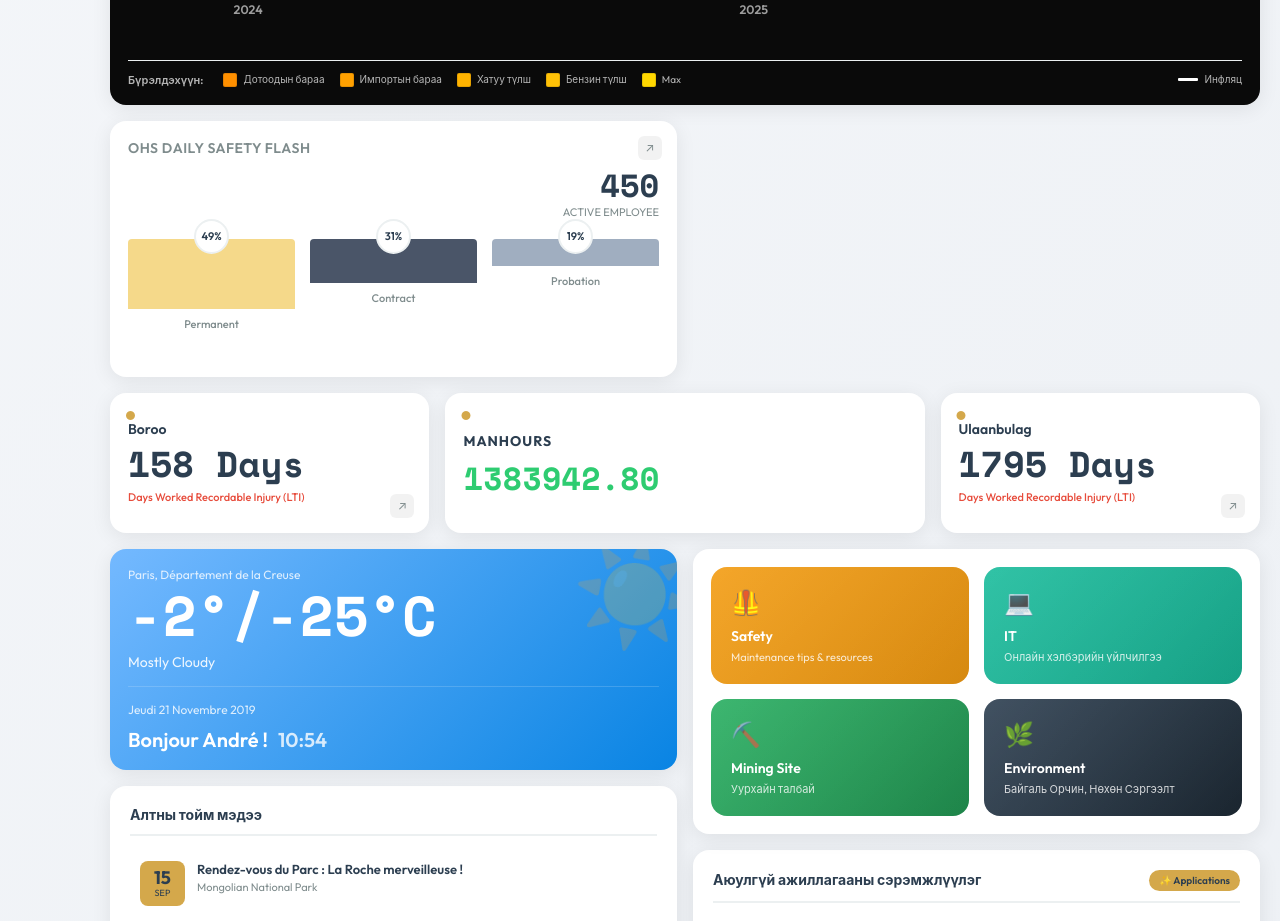
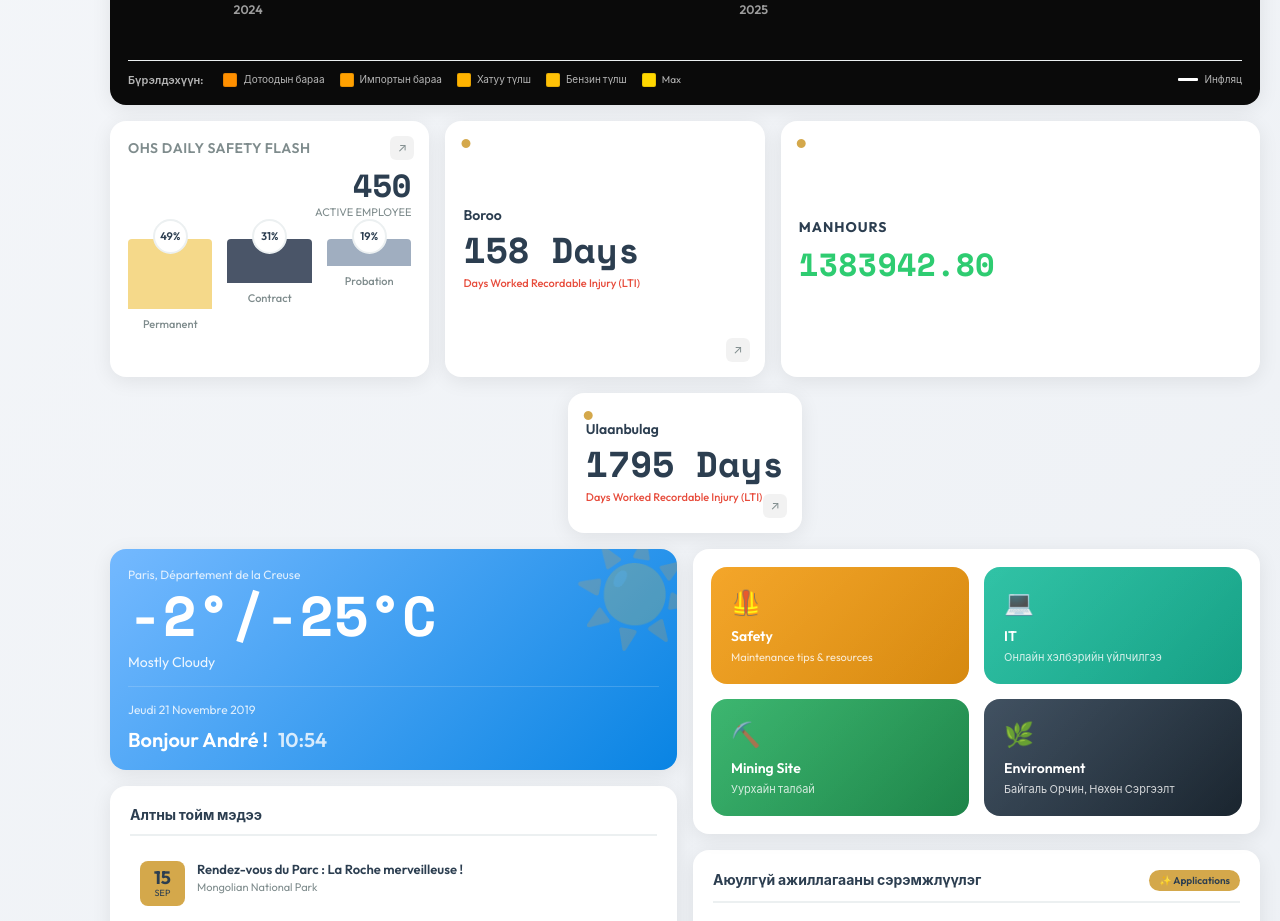
Before and after one commit to hodooniihoosonmantuu/project-cursor, a React (Vite) app: page / in a window 1280 px wide. Shown: the part 860-1781 px from the top of the page. Built offline with nearby package versions, Linux system fonts and the light colour scheme.

Commit message:
Reorganize layout: HRWidget, SafetyWidget (Boroo), ManhoursWidget in one row; Ulaanbulag SafetyWidget below

```diff
--- a/src/App.css
+++ b/src/App.css
@@ -227,8 +227,16 @@ body {
 
 .safety-row {
   display: grid;
-  grid-template-columns: 1fr 1.5fr 1fr;
+  grid-template-columns: 1fr 1fr 1.5fr;
   gap: 16px;
+}
+
+.ulaanbulag-row {
+  display: grid;
+  grid-template-columns: 1fr;
+  gap: 16px;
+  max-width: 400px;
+  margin: 0 auto;
 }
 
 .second-row {
--- a/src/App.jsx
+++ b/src/App.jsx
@@ -83,13 +83,17 @@ function App() {
           <div className="top-row">
             <StockWidget />
             <KPIWidget />
-            <HRWidget />
           </div>
 
           {/* Safety Row */}
           <div className="safety-row">
+            <HRWidget />
             <SafetyWidget location="Boroo" days="158 Days" />
             <ManhoursWidget />
+          </div>
+
+          {/* Ulaanbulag Safety Row */}
+          <div className="ulaanbulag-row">
             <SafetyWidget location="Ulaanbulag" days="1795 Days" />
           </div>
 
```
